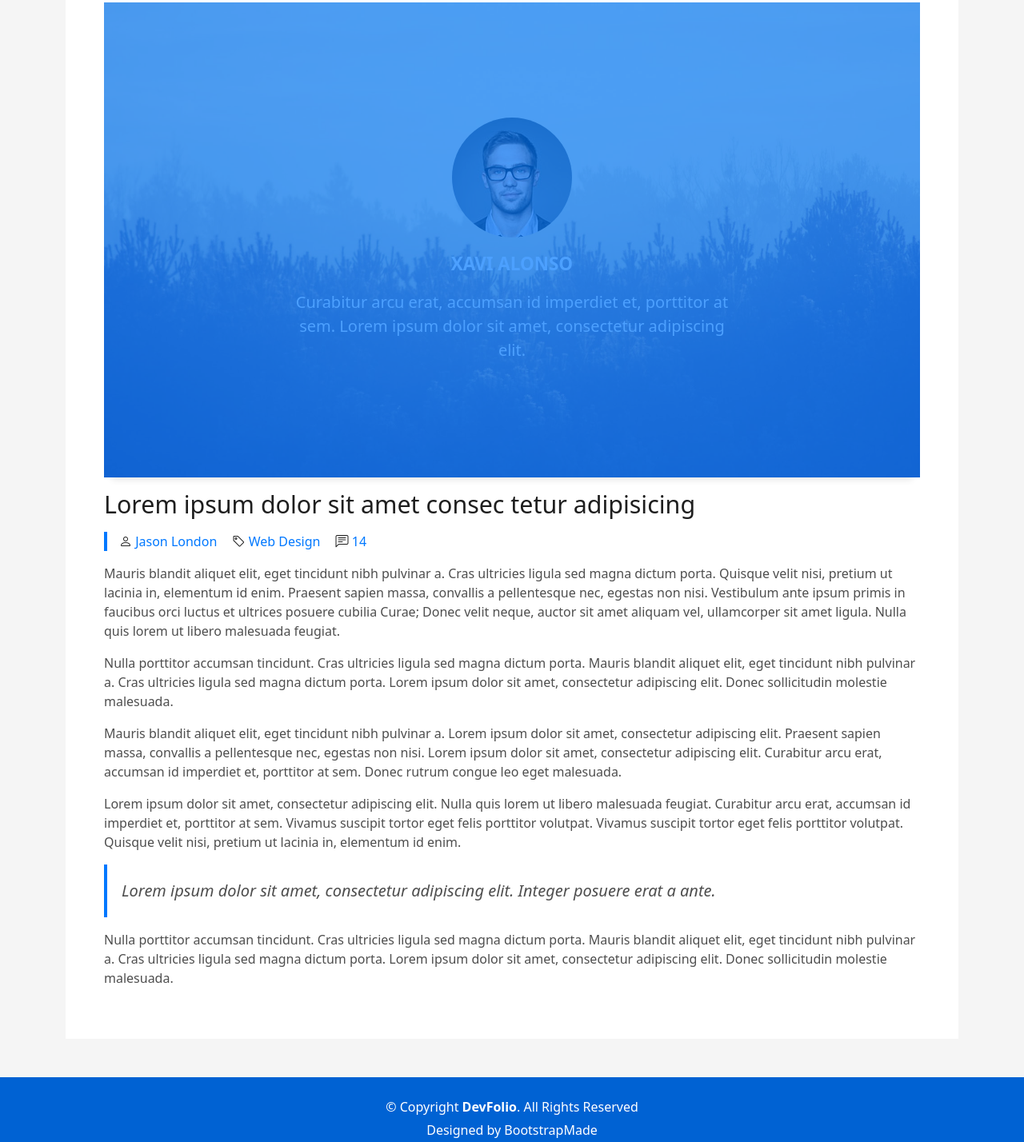
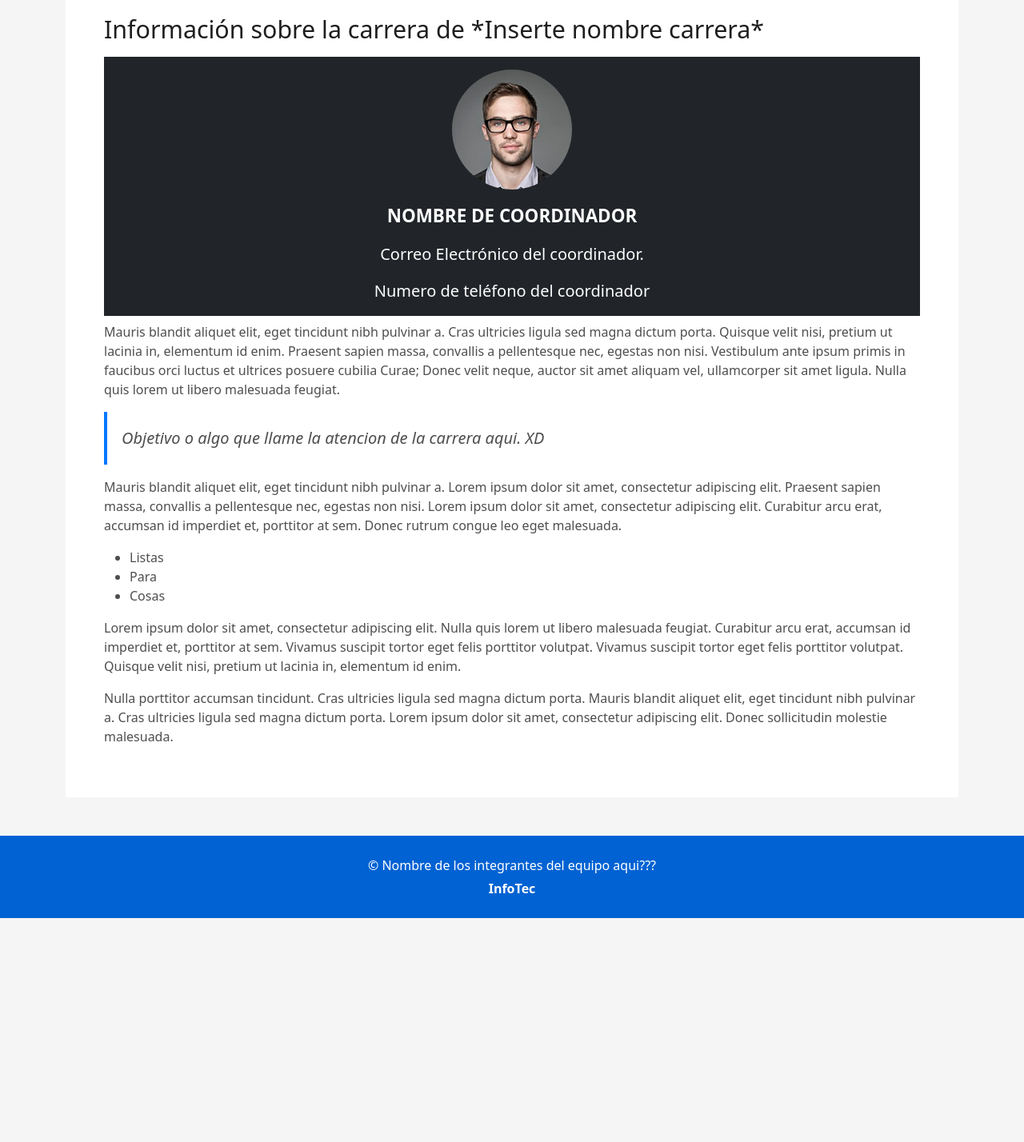
Before and after one commit to VictorHCH/Sistema-Tec, a plain HTML site: page DevFolio/carreras.html in a window 1280 px wide. Shown: the part 459-1887 px from the top of the page at 80% size. After the commit the page ends 1607 px from the top, so only its background shows below. Drawn offline with Linux system fonts and the light colour scheme.

Commit message:
Plantilla terminada

```diff
--- a/DevFolio/carreras.html
+++ b/DevFolio/carreras.html
@@ -9,36 +9,22 @@
   <meta content="" name="description">
   <meta content="" name="keywords">
 
-  <!-- Favicons -->
   <link href="assets/img/favicon.png" rel="icon">
   <link href="assets/img/apple-touch-icon.png" rel="apple-touch-icon">
 
-  <!-- Vendor CSS Files -->
   <link href="assets/vendor/bootstrap/css/bootstrap.min.css" rel="stylesheet">
   <link href="assets/vendor/bootstrap-icons/bootstrap-icons.css" rel="stylesheet">
   <link href="assets/vendor/glightbox/css/glightbox.min.css" rel="stylesheet">
   <link href="assets/vendor/swiper/swiper-bundle.min.css" rel="stylesheet">
 
-  <!-- Template Main CSS File -->
   <link href="assets/css/style.css" rel="stylesheet">
-
-  <!-- =======================================================
-  * Template Name: DevFolio - v4.7.1
-  * Template URL: https://bootstrapmade.com/devfolio-bootstrap-portfolio-html-template/
-  * Author: BootstrapMade.com
-  * License: https://bootstrapmade.com/license/
-  ======================================================== -->
 </head>
 
 <body>
-
-  <!-- ======= Header ======= -->
   <header id="header" class="fixed-top">
     <div class="container d-flex align-items-center justify-content-between">
 
       <h1 class="logo"><a href="index.html">DevFolio</a></h1>
-      <!-- Uncomment below if you prefer to use an image logo -->
-      <!-- <a href="index.html" class="logo"><img src="assets/img/logo.png" alt="" class="img-fluid"></a>-->
 
       <nav id="navbar" class="navbar">
         <ul>
@@ -67,25 +53,24 @@
           <li><a class="nav-link scrollto" href="#contact">Contact</a></li>
         </ul>
         <i class="bi bi-list mobile-nav-toggle"></i>
-      </nav><!-- .navbar -->
+      </nav>
 
     </div>
-  </header><!-- End Header -->
+  </header>
 
   <div class="hero hero-single route bg-image" style="background-image: url(assets/img/overlay-bg.jpg)">
     <div class="overlay-mf"></div>
     <div class="hero-content display-table">
       <div class="table-cell">
         <div class="container">
-          <h2 class="hero-title mb-4">NOMBRE CARRERA AQUI!</h2>
+          <h1 class="hero-title mb-4">NOMBRE CARRERA AQUI!</h1>
           <ol class="breadcrumb d-flex justify-content-center">
             <li class="breadcrumb-item">
-              <a href="#">Home</a>
+              <a href="#">Inicio</a>
             </li>
             <li class="breadcrumb-item">
-              <a href="#">Library</a>
+              <a href="#">Carreras</a>
             </li>
-            <li class="breadcrumb-item active">Data</li>
           </ol>
         </div>
       </div>
@@ -94,55 +79,37 @@
 
   <main id="main">
 
-    <!-- ======= Blog Single Section ======= -->
     <section class="blog-wrapper sect-pt4" id="blog">
       <div class="container">
         <div class="row">
           <div class="col-md-12">
             <div class="post-box">
-              <div class="testimonials paralax-mf bg-image" style="background-image: url(assets/img/overlay-bg.jpg)">
-                <div class="overlay-mf"></div>
-                <div class="container">
+              <!-- *Subtitulo?* -->
+              <div class="post-meta">
+                <h2 class="article-title">Información sobre la carrera de *Inserte nombre carrera*</h2>
+              </div>
+              <!-- *Información del coordinador* -->
+              <div class="container bg-dark mb-2">
                 <div class="row">
                   <div class="col-md-12">
-
                     <div class="testimonial-box">
                       <div class="author-test">
                         <img src="assets/img/testimonial-2.jpg" alt="" class="rounded-circle b-shadow-a">
-                          <span class="author">Xavi Alonso</span>
+                        <span class="author">Nombre De Coordinador</span>
                       </div>
                       <div class="content-test">
                         <p class="description lead">
-                            Curabitur arcu erat, accumsan id imperdiet et, porttitor at sem. Lorem ipsum dolor sit amet,
-                            consectetur adipiscing elit.
+                          Correo Electrónico del coordinador.
                         </p>
-                        </div>
-                      </div>
-
-                      <!-- <div id="testimonial-mf" class="owl-carousel owl-theme">
-
-                  </div> -->
+                        <p class="description lead">
+                          Numero de teléfono del coordinador
+                        </p>
                       </div>
                     </div>
                   </div>
                 </div>
-              <div class="post-meta">
-                <h1 class="article-title">Lorem ipsum dolor sit amet consec tetur adipisicing</h1>
-                <ul>
-                  <li>
-                    <span class="bi bi-person"></span>
-                    <a href="#">Jason London</a>
-                  </li>
-                  <li>
-                    <span class="bi bi-tag"></span>
-                    <a href="#">Web Design</a>
-                  </li>
-                  <li>
-                    <span class="bi bi-chat-left-text"></span>
-                    <a href="#">14</a>
-                  </li>
-                </ul>
               </div>
+              <!-- *Contenido he informacion de la carrera*  -->
               <div class="article-content">
                 <p>
                   Mauris blandit aliquet elit, eget tincidunt nibh pulvinar a. Cras ultricies ligula sed magna dictum
@@ -152,12 +119,11 @@
                   cubilia Curae; Donec velit neque, auctor sit amet aliquam vel, ullamcorper sit amet ligula.
                   Nulla quis lorem ut libero malesuada feugiat.
                 </p>
-                <p>
-                  Nulla porttitor accumsan tincidunt. Cras ultricies ligula sed magna dictum porta. Mauris blandit
-                  aliquet elit, eget tincidunt
-                  nibh pulvinar a. Cras ultricies ligula sed magna dictum porta. Lorem ipsum dolor sit amet,
-                  consectetur adipiscing elit. Donec sollicitudin molestie malesuada.
+                <!-- *Objetivo carrera* -->
+                <blockquote class="blockquote">
+                  <p class="mb-0">Objetivo o algo que llame la atencion de la carrera aqui. XD
                   </p>
+                </blockquote>
                 <p>
                   Mauris blandit aliquet elit, eget tincidunt nibh pulvinar a. Lorem ipsum dolor sit amet, consectetur
                   adipiscing elit. Praesent
@@ -165,6 +131,12 @@
                   consectetur adipiscing elit. Curabitur arcu erat, accumsan id imperdiet et, porttitor at
                   sem. Donec rutrum congue leo eget malesuada.
                 </p>
+                <!-- *Listas* -->
+                <ul>
+                  <li>Listas</li>
+                  <li>Para</li>
+                  <li>Cosas</li>
+                </ul>
                 <p>
                   Lorem ipsum dolor sit amet, consectetur adipiscing elit. Nulla quis lorem ut libero malesuada feugiat.
                   Curabitur arcu erat,
@@ -172,10 +144,6 @@
                   volutpat. Vivamus suscipit tortor eget felis porttitor volutpat. Quisque velit nisi, pretium
                   ut lacinia in, elementum id enim.
                 </p>
-                <blockquote class="blockquote">
-                  <p class="mb-0">Lorem ipsum dolor sit amet, consectetur adipiscing elit. Integer posuere erat a ante.
-                  </p>
-                </blockquote>
                 <p>
                   Nulla porttitor accumsan tincidunt. Cras ultricies ligula sed magna dictum porta. Mauris blandit
                   aliquet elit, eget tincidunt
@@ -187,37 +155,27 @@
           </div>
         </div>
       </div>
-    </section><!-- End Blog Single Section -->
 
-  </main><!-- End #main -->
 
-  <!-- ======= Footer ======= -->
       <footer>
         <div class="container">
           <div class="row">
             <div class="col-sm-12">
               <div class="copyright-box">
-            <p class="copyright">&copy; Copyright <strong>DevFolio</strong>. All Rights Reserved</p>
+                <p class="copyright">&copy; Nombre de los integrantes del equipo aqui???</p>
                 <div class="credits">
-              <!--
-              All the links in the footer should remain intact.
-              You can delete the links only if you purchased the pro version.
-              Licensing information: https://bootstrapmade.com/license/
-              Purchase the pro version with working PHP/AJAX contact form: https://bootstrapmade.com/buy/?theme=DevFolio
-            -->
-              Designed by <a href="https://bootstrapmade.com/">BootstrapMade</a>
+                  <a href="/"><strong>InfoTec</strong></a>
                 </div>
               </div>
             </div>
           </div>
         </div>
-  </footer><!-- End  Footer -->
+      </footer>
 
       <div id="preloader"></div>
       <a href="#" class="back-to-top d-flex align-items-center justify-content-center"><i
           class="bi bi-arrow-up-short"></i></a>
 
-  <!-- Vendor JS Files -->
       <script src="assets/vendor/purecounter/purecounter.js"></script>
       <script src="assets/vendor/bootstrap/js/bootstrap.bundle.min.js"></script>
       <script src="assets/vendor/glightbox/js/glightbox.min.js"></script>
@@ -225,7 +183,6 @@
       <script src="assets/vendor/typed.js/typed.min.js"></script>
       <script src="assets/vendor/php-email-form/validate.js"></script>
 
-  <!-- Template Main JS File -->
       <script src="assets/js/main.js"></script>
 
 </body>
```
Lines whose indentation alone changed are shown as unchanged.
